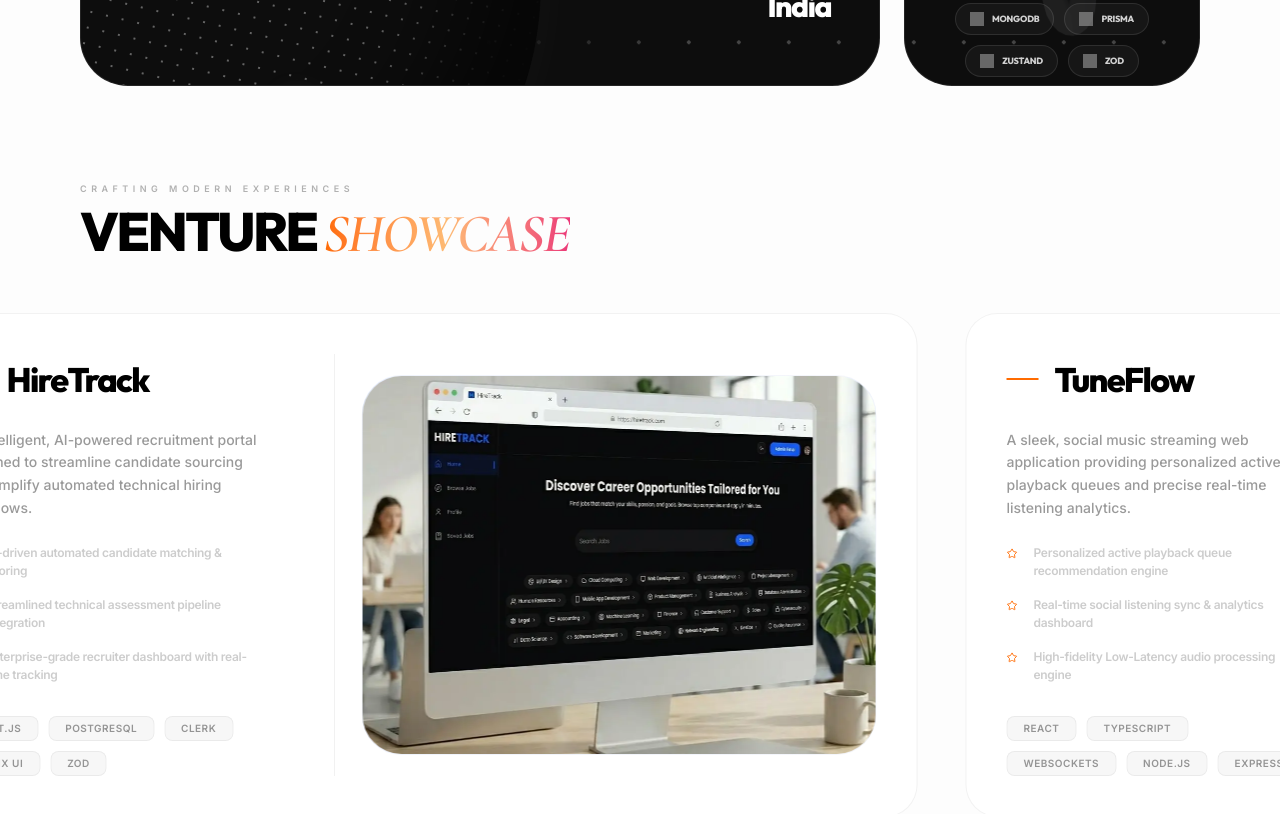
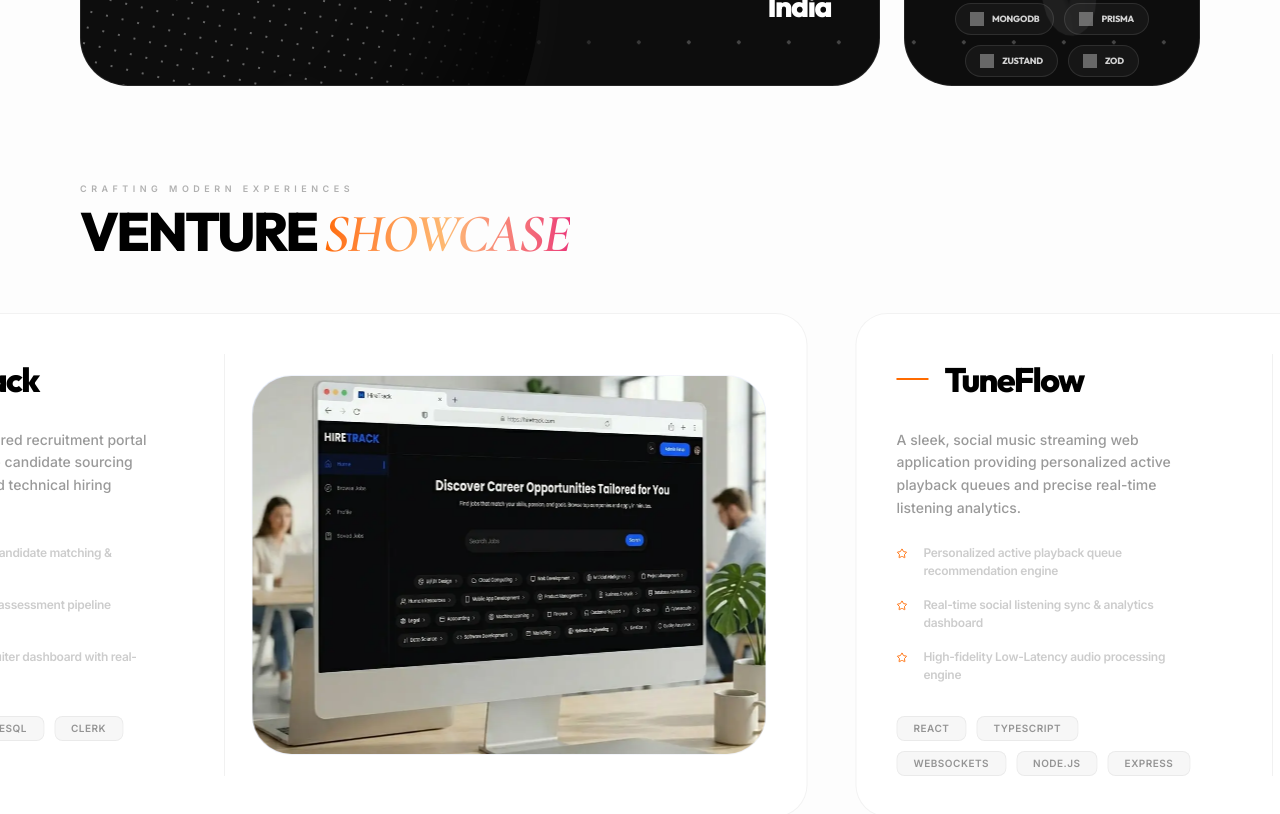
Before and after one commit to ReeturajKumar/Portfolio, a React (Vite) app: page / in a window 1280 px wide. Shown: the part 1720-2534 px from the top of the page. Built offline with nearby package versions, Linux system fonts and the light colour scheme; grey boxes are pictures that could not be loaded.

Commit message:
feat: implement interactive project showcase section with scroll-linked animations and custom cursor effects

```diff
--- a/src/components/sections/Portfolio.tsx
+++ b/src/components/sections/Portfolio.tsx
@@ -150,7 +150,7 @@
 
   // Calculate transformation based on project count (4 projects)
   // More translation needed on mobile as container is relatively wider
-  const x = useTransform(scrollYProgress, [0, 1], ["0%", "-66%"]);
+  const x = useTransform(scrollYProgress, [0, 1], ["0%", "-72%"]);
 
   const projects = [
     {
@@ -212,8 +212,8 @@
   ];
 
   return (
-    <section ref={targetRef} id="portfolio" className="relative h-[200vh] md:h-[220vh] lg:h-[280vh] bg-transparent text-black">
-      <div className="sticky top-0 h-screen md:h-screen flex flex-col items-center justify-start overflow-hidden pt-0">
+    <section ref={targetRef} id="portfolio" className="relative h-[160vh] md:h-[180vh] lg:h-[280vh] bg-transparent text-black">
+      <div className="sticky top-0 h-fit min-h-screen md:min-h-screen flex flex-col items-center justify-start overflow-hidden pt-0">
 
         {/* Sticky Section Header */}
         <div className="relative z-50 h-fit pointer-events-none px-6 md:px-12 lg:px-20 w-full text-left pt-6 md:pt-10 lg:pt-14">
@@ -231,7 +231,7 @@
         </div>
 
         {/* Horizontal Track Container */}
-        <div className="flex-1 flex items-start relative w-full pt-4 md:pt-12">
+        <div className="flex-1 flex items-start relative w-full pt-4 md:pt-12 pb-10">
           <motion.div
             style={{ x }}
             className="flex gap-6 md:gap-12 px-5 md:px-12 lg:px-20 h-auto items-start"
```
